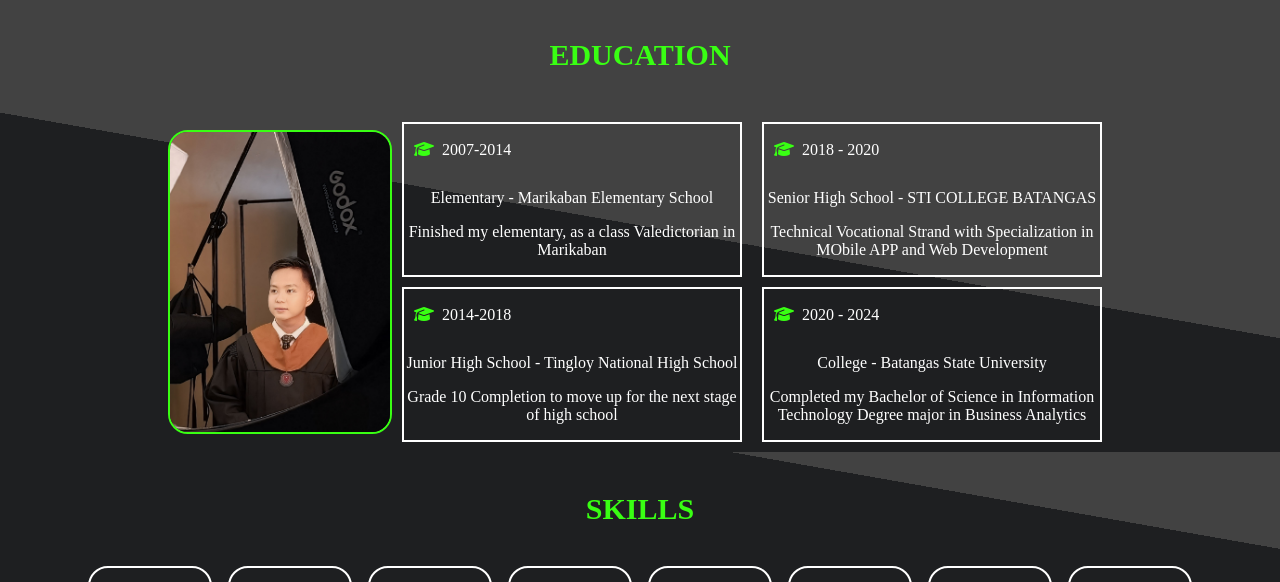
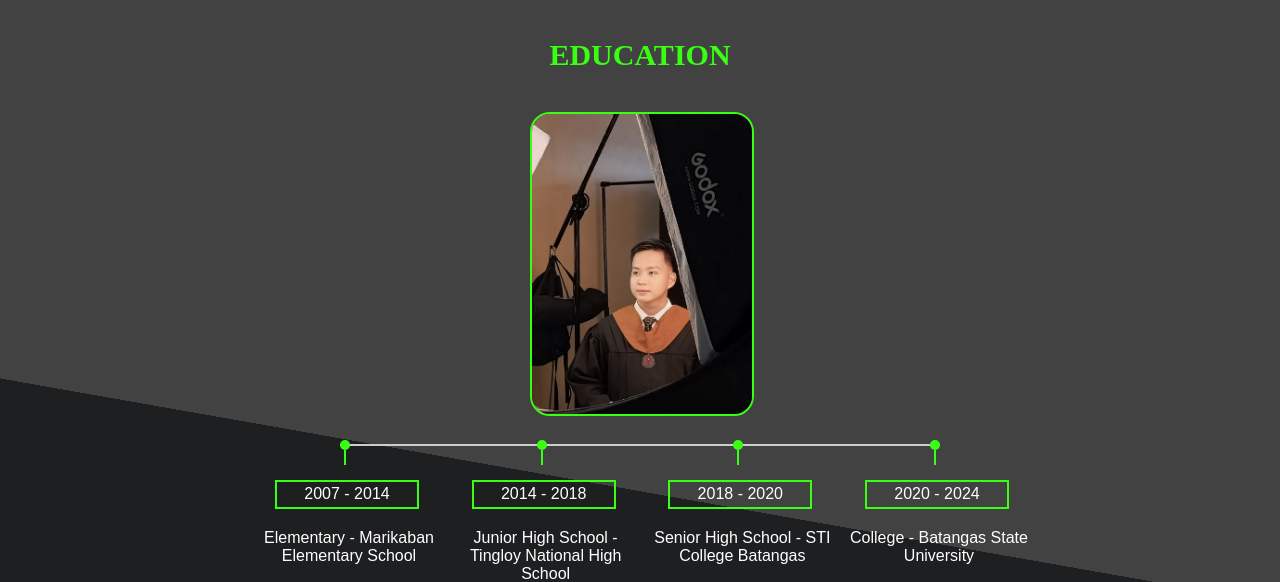
Before and after one commit to JapeeeDS/Jasper-Salazar, a plain HTML site: page index.html in a window 1280 px wide. Shown: the part 902-1484 px from the top of the page. Drawn offline with Linux system fonts and the light colour scheme.

Commit message:
update timeline

```diff
--- a/imageslider/styles.css
+++ b/imageslider/styles.css
@@ -1,42 +1,84 @@
-body {
-    font-family: Arial, sans-serif;
-    background-color: aquamarine;
+/* .timeline {
+    display: flex;
+    flex-direction: column;
+    justify-content: space-between;
+    align-items: center;
+    position: relative;
+    padding: 20px 0;
+    height: 100%;
+  } */
+
+  .timeline {
+    display: flex;
+    justify-content: space-between;
+    align-items: center;
+    position: relative;
+    padding: 20px 0;
+    width: 600px;
+    margin: auto;
+  }
+
+  .timeline::before {
+  content: '';
+  position: absolute;
+  top: 14%;
+  left: 0;
+  right: 0;
+  height: 2px;
+  background-color: #ccc;
 }
 
-.imgslidecontainer {
-    display: flex;
-    align-items: center;
-    justify-content: center;
-    margin: auto;
-    border:2px solid yellow;
-    width: 640px;
-}
+  .timeline-item {
+    position: relative;
+    width: 10px;
+    height: 10px;
+    background-color: #000;
+    border-radius: 50%;
+    margin-bottom: 120px ;
+  }
 
-.text {
-    flex: 1;
-    font-size: 18px;
-    padding: 20px;
-    border: 2px solid black;
+  .timeline-item::before {
+    content: '';
+    position: absolute;
+    top: 10px; /* Adjust this to position the line below */
+    left: 50%;
+    transform: translateX(-50%);
+    width: 2px;
+    height: 15px; /* Length of the line */
+    background-color: #000;
+  }
 
-}
+  .timeline-item-left {
+    position: relative;
+    width: 10px;
+    height: 10px;
+    background-color: #000;
+    border-radius: 50%;
+    margin-bottom: 120px ;
+  }
 
-.image {
-    flex: 1;
+  .timeline-item-left::before {
+    content: '';
+    position: absolute;
+    top: 10px; /* Adjust this to position the line below */
+    left: 50%;
+    transform: translateX(-50%);
+    width: 2px;
+    height: 15px; /* Length of the line */
+    background-color: #000;
+  }
+
+  .asd {
+    margin-top: 40px;
+    margin-left: -65px;
+    width: 140px;
+    border: 2px solid green;
     text-align: center;
-}
+  }
 
-.image img {
-    width: 320px;
-    height:300px;
-}
-
-button {
-    margin: 10px;
-    padding: 10px 20px;
-    font-size: 16px;
-    cursor: pointer;
-}
-
-.picker {
+  .timeline-desc {
+    margin-top: 20px;
+    width: 180px;
+    margin-left: -81px;
     text-align: center;
-}
+  }
--- a/index.html
+++ b/index.html
@@ -81,33 +81,27 @@
             <h4>EDUCATION</h4>
 
             <div class = "school-timeline">
-                <img src = "img/graduate.jpg" class = "grad-pic">
-                <div class = "sy-0714">
-                    <div class = "sy-2007">
-                        <p class = "grad-year"><p class="fas fa-graduation-cap" style="color: #39FF13; margin-left: 10px;"></p>&nbsp;&nbsp;2007-2014</p>
-                        <p class = "grad-school">Elementary - Marikaban Elementary School</p>
-                        <p class = "grad-content">Finished my elementary, as a class Valedictorian in Marikaban</p>
+                <div class = "schoolpic">
+                    <img src = "img/graduate.jpg" class = "grad-pic">
+                </div>
+                <div class="timeline">
+                    <div class="timeline-item">
+                        <div class = "asd">2007 - 2014</div>
+                        <div class = "timeline-desc">Elementary - Marikaban Elementary School</div>
                     </div>
-
-                    <div class = "sy-2014">
-                        <p class = "grad-year"><p class="fas fa-graduation-cap" style="color: #39FF13; margin-left: 10px;"></p>&nbsp;&nbsp;2014-2018</p>
-                        <p class = "grad-school">Junior High School - Tingloy National High School</p>
-                        <p class = "grad-content">Grade 10 Completion to move up for the next stage of high school</p>
+                    <div class="timeline-item-left">
+                        <div class = "asd">2014 - 2018</div>
+                        <div class = "timeline-desc">Junior High School - Tingloy National High School</div>
                     </div>
-                </div>
-                <div class = "sy-1820">
-                    <div class = "sy-2018">
-                        <p class = "grad-year"><p class="fas fa-graduation-cap" style="color: #39FF13; margin-left: 10px;"></p>&nbsp;&nbsp;2018 - 2020</p>
-                        <p class = "grad-school">Senior High School - STI COLLEGE BATANGAS</p>
-                        <p class = "grad-content">Technical Vocational Strand with Specialization in MObile APP and Web Development</p>
+                    <div class="timeline-item">
+                        <div class = "asd">2018 - 2020</div>
+                        <div class = "timeline-desc">Senior High School - STI College Batangas</div>
                     </div>
-
-                    <div class = "sy-2020">
-                        <p class = "grad-year"><p class="fas fa-graduation-cap" style="color: #39FF13; margin-left: 10px;"></p>&nbsp;&nbsp;2020 - 2024</p>
-                        <p class = "grad-school">College - Batangas State University</p>
-                        <p class = "grad-content">Completed my Bachelor of Science in Information Technology Degree major in Business Analytics</p>
+                    <div class="timeline-item-left">
+                        <div class = "asd">2020 - 2024</div>
+                        <div class = "timeline-desc">College - Batangas State University</div>
                     </div>
-                </div>
+                  </div>
             </div>
 
             <h4>SKILLS</h4>
--- a/styles.css
+++ b/styles.css
@@ -119,37 +119,9 @@ li a:hover {
         margin-bottom: 55px;
     }
 
-    .school-timeline {
-        display: flex;
-        flex-direction: column;
-        align-items: center;
-    }
-
     .grad-pic {
         margin: auto;
         margin-bottom: 20px;
-    }
-
-    .sy-0714 {
-        width: 380px;
-        margin-bottom: -10px;
-    }
-
-    .sy-1820 {
-        width: 380px;
-    }
-
-    .grad-school {
-        text-align: center;
-    }
-
-    .grad-content {
-        text-align: center;
-    }
-
-    .sy-2007, .sy-2014, .sy-2018, .sy-2020 {
-        border: 2px solid #39FF13;
-        margin-bottom: 10px;
     }
 
     .profile-content .desc {
@@ -249,6 +221,38 @@ li a:hover {
 
     .imgslidecontainer .text{
         font-size: 12px;
+    }
+
+    .school-timeline .timeline {
+        display: flex;
+        flex-direction: column;
+        justify-content: space-between;
+        align-items: center;
+        position: relative;
+        padding: 20px 0;
+        height: 100%;
+        width: 300px;
+    }
+
+
+    .timeline .timeline-item {
+        margin-bottom: 120px;
+    }
+
+    .timeline .timeline-item-left {
+        margin-bottom: 150px;
+    }
+
+    .picker button {
+        margin: 2px;
+        padding: 5px 10px;
+        font-size: 10px;
+        cursor: pointer;
+        border-radius: 20px;
+    }
+
+    .personal .picker {
+        margin-top: 5px;
     }
 
 
@@ -362,15 +366,6 @@ h4 {
     text-align: center;
 }
 
-.school-timeline {
-    color: #ffffff;
-    font-family: 'Zen Antigue Soft';
-    display: flex;
-    justify-content: center;
-    align-items: center;
-    background:linear-gradient(10deg, #1E1F21 60%, #424242 10%);
-}
-
 
 .grad-pic {
     height: 300px;
@@ -379,37 +374,9 @@ h4 {
     border-radius: 20px;
 }
 
-.sy-0714 {
-    width: 360px;
-}
-
-.sy-1820 {
-    width: 360px;
-}
-
-.grad-school {
-    text-align: center;
-}
-
-.grad-content {
-    text-align: center;
-}
-
-.grad-year {
-    margin-bottom: -15px;
-}
-
-.sy-2007, .sy-2014, .sy-2018, .sy-2020 {
-    border: 2px solid #ffffff;
-    margin: 10px;
-}
-
-.sy-2007:hover, .sy-2014:hover, .sy-2018:hover, .sy-2020:hover {
-    border: 2px solid #39FF13;
-    margin: 10px;
-    transition: 0.5s;
-    background: #1b720a;
-    transform: scale(1.03);
+.schoolpic {
+    margin: auto;
+    width:220px;
 }
 
 .skills-pic {
@@ -429,7 +396,7 @@ h4 {
 .cards-skill {
     height: 180px;
     width: 120px;
-    border:2px solid rgb(255, 255, 255);
+    border:2px solid #ccc;
     border-radius: 20px;
     text-align: center;
 }
@@ -674,3 +641,86 @@ button:hover {
 .picker {
     text-align: center;
 }
+
+
+.timeline {
+    display: flex;
+    justify-content: space-between;
+    align-items: center;
+    position: relative;
+    padding: 20px 0;
+    width: 600px;
+    margin: auto;
+  }
+
+  .timeline::before {
+    content: '';
+    position: absolute;
+    top: 14%;
+    left: 0;
+    right: 0;
+    height: 2px;
+    background-color: #ccc;
+}
+
+  .timeline-item {
+    position: relative;
+    width: 10px;
+    height: 10px;
+    background-color: #39FF13;
+    border-radius: 50%;
+    margin-bottom: 120px ;
+  }
+
+  .timeline-item::before {
+    content: '';
+    position: absolute;
+    top: 10px; /* Adjust this to position the line below */
+    left: 50%;
+    transform: translateX(-50%);
+    width: 2px;
+    height: 15px; /* Length of the line */
+    background-color: #39FF13;
+  }
+
+  .timeline-item-left {
+    position: relative;
+    width: 10px;
+    height: 10px;
+    background-color: #39FF13;
+    border-radius: 50%;
+    margin-bottom: 120px;
+  }
+
+  .timeline-item-left::before {
+    content: '';
+    position: absolute;
+    top: 10px; /* Adjust this to position the line below */
+    left: 50%;
+    transform: translateX(-50%);
+    width: 2px;
+    height: 15px; /* Length of the line */
+    background-color: #39FF13;
+  }
+
+  .asd {
+    margin-top: 40px;
+    margin-left: -65px;
+    width: 140px;
+    text-align: center;
+    border: 2px solid #39FF13;
+    color: #ffffff;
+    height: 25px;
+    display: flex;
+    justify-content: center;
+    align-items: center;
+  }
+
+
+  .timeline-desc {
+    margin-top: 20px;
+    width: 180px;
+    margin-left: -81px;
+    text-align: center;
+    color: #ffffff;
+  }
```
Also changed, not shown: imageslider/index.html (+18 -9 lines).
